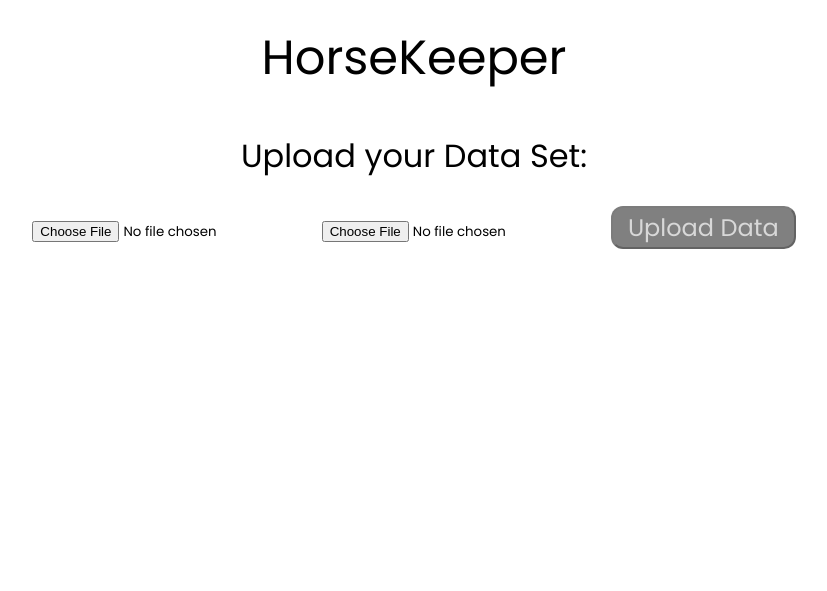
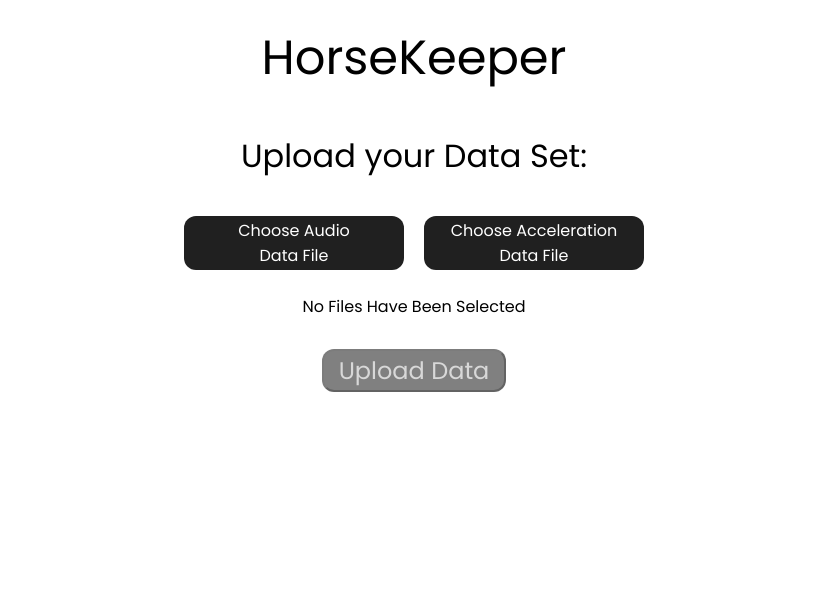
Before and after one commit to yna-arpon/horse-keeper, a Flask app: page / in a window 1280 px wide. Shown: the part 289-880 px from the top of the page, without its empty margins (226-1053 px from the left). Before the commit the page ends 538 px from the top, so only its background shows below. Run offline with Flask 3, Linux system fonts and the light colour scheme.

Commit message:
fixed styling

```diff
--- a/app.py
+++ b/app.py
@@ -26,7 +26,9 @@ def home():
         # Send files to main and recieve cough count
         audioData = request.files['audioData']
         accData = request.files['accData']
-        coughValue = main(audioData, accData) # using trial.py right now as a dummy function in place of mainRunner
+        print("audioData: ", audioData)
+        print("accData: ", audioData)
+        coughValue = main(audioData, accData)
         return render_template('home.html', coughValue=coughValue)
 
         # new_data = cough(coughCount=coughValue)
--- a/static/css/home.css
+++ b/static/css/home.css
@@ -56,6 +56,35 @@
     flex-direction: column;
 }
 
+.fileUpload {
+    text-align: center;
+    margin: 10px;
+    width: 190px;
+}
+
+.fileUpload:hover {
+    cursor: pointer;
+    text-decoration: underline;
+}
+
+.labelUpload:hover {
+    cursor: pointer;
+    text-decoration: underline;
+}
+
+#formContents {
+    display: flex;
+    flex-direction: column;
+    align-items: center;
+}
+
+#selectedFilesInfo {
+    display: flex;
+    flex-direction: column;
+    text-align: center;
+    margin-bottom: 1%;
+}
+
 /* ------ Dialog Styling ------ */
 
 dialog {
--- a/static/js/home.js
+++ b/static/js/home.js
@@ -14,13 +14,30 @@ let coughCountDialog = document.getElementById('coughCountDialog');
 let coughCountVal = document.getElementById('coughCountVal');
 let coughDataHeadingName = document.getElementById('coughDataName');
 let backHomeBtn = document.getElementById('backHome');
-let toHistoryBtn = document.getElementById('toHistory')
+let toHistoryBtn = document.getElementById('toHistory');
+let audioFileName = document.getElementById('audioDataSelectedFile');
+let accFileName = document.getElementById('accDataSelectedFile');
+let filesStateInfo = document.getElementById('filesStateInfo');
 
 // Setup ------------------------------------------------------------------------------------------
 
 
 
 // Event Listeners ------------------------------------------------------------------------------------------
+
+// --------- When user clicks selects audio data
+audioData.addEventListener("change", (_event) => {
+    let selectedAudioFile = document.querySelector("#audioData").files[0];
+    audioFileName.innerText = "Audio File: " + selectedAudioFile.name;
+    filesStateInfo.style.display = "none";
+})
+
+// --------- When user clicks selects acc data
+accData.addEventListener("change", (_event) => {
+    let selectedAccFile = document.querySelector("#accData").files[0];
+    accFileName.innerText = "Acceleration File: " + selectedAccFile.name;
+    filesStateInfo.style.display = "none";
+})
 
 // --------- When user clicks upload button
 uploadBtn.addEventListener('click', (_event) => {
--- a/templates/home.html
+++ b/templates/home.html
@@ -13,29 +13,35 @@
     <h1 id="homeHeader">HorseKeeper</h1>
     <h1 id="downloadPrompt">Upload your Data Set:</h1>
 
-    <div id="dataInputContents">
-        <!-- <div class="dataInputDiv">
-            <p>Select Filtered Audio File:</p>
-            <form action="/" method="POST" enctype="multipart/form-data">
-                <input type="file" id="audioData" name="audioData" accept=".csv" required>
-            </form>
-        </div>
-
-        <div class="dataInputDiv">
-            <p>Select Filtered Acceleration File:</p>
-            <form action="/" method="POST" enctype="multipart/form-data">
-                <input type="file" id="accData" name="accData" accept=".csv" required>
-            </form>
-        </div> -->
 
         <form action="/" method="POST" enctype="multipart/form-data">
-            <input type="file" id="audioData" name="audioData" accept=".csv" required>
-            <input type="file" id="accData" name="accData" accept=".csv" required>
-            <button class="btn" id="uploadDataBtn">Upload Data</button>
+            <div id="formContents">
+                <div id="dataInputContents">
+                    <div class="btn fileUpload" id="audioDataBtnDiv">
+                        <label for="audioData" class="labelUpload">
+                            <i class="fa fa-cloud-upload"></i>Choose Audio   <br>  Data File
+                        </label>
+                        <input type="file" id="audioData" name="audioData" accept=".csv" style="display: none;" required>
+                    </div>
+
+
+                    <div  class="btn fileUpload" id="accDataBtnDiv">
+                        <label for="accData" class="labelUpload">
+                            <i class="fa fa-cloud-upload"></i>Choose Acceleration<br>Data File
+                        </label>
+                        <input type="file" id="accData" name="accData" accept=".csv" style="display: none;" required>
+                    </div>
+                </div>
+
+                <div id="selectedFilesInfo">
+                    <span id="filesStateInfo">No Files Have Been Selected</span>
+                    <span id="audioDataSelectedFile"><br></span>
+                    <span id="accDataSelectedFile"></span>
+                </div>
+
+                <button class="btn" id="uploadDataBtn">Upload Data</button>
+            </div>
         </form>
-    </div>
-
-    <!-- <button class="btn" id="uploadDataBtn">Upload Data</button> -->
 
     <dialog id="loadingDialog">
         <h3 class='resultsDialogHeading' id="analyzingHeading">Analyzing...</h3>
@@ -59,7 +65,7 @@
 
         const currentDate = new Date();
 
-        const formattedDate = currentDate.toDateString()
+        const formattedDate = currentDate.toDateString();
 
         let coughDataName = 'Cough Count: ' + formattedDate;// replace with a function that returns default name
         //console.log(coughValue);
```
Also changed, not shown: static/images/accDataBtn.png (added), static/images/audioDataBtn.png (added).
